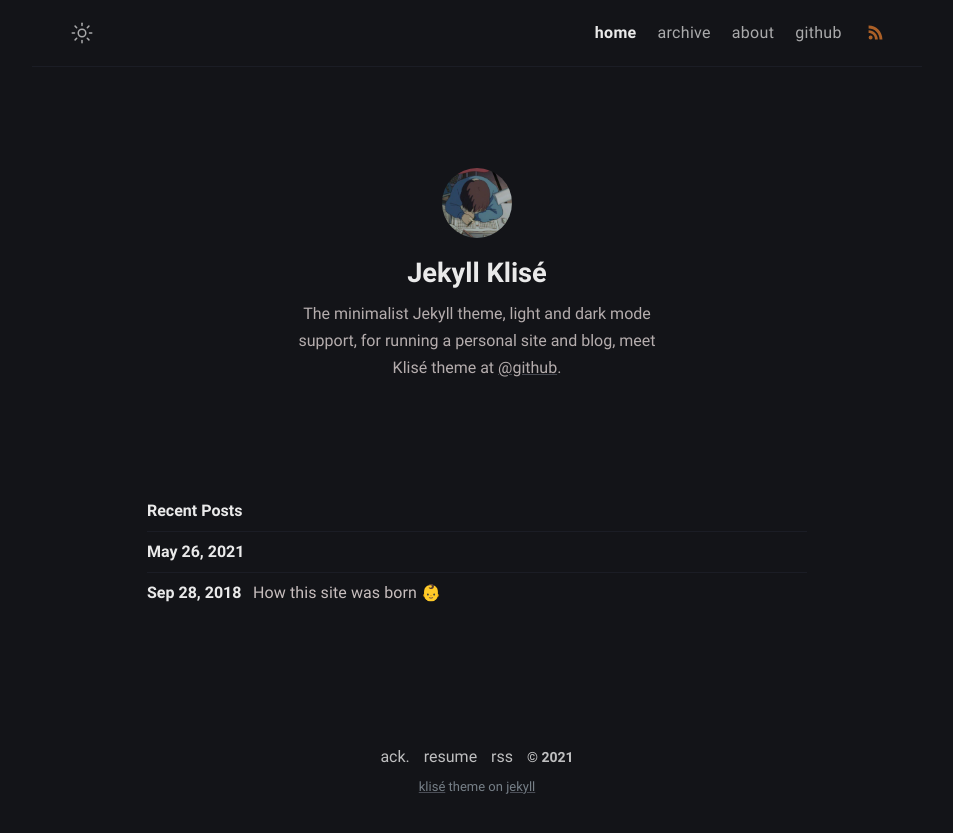
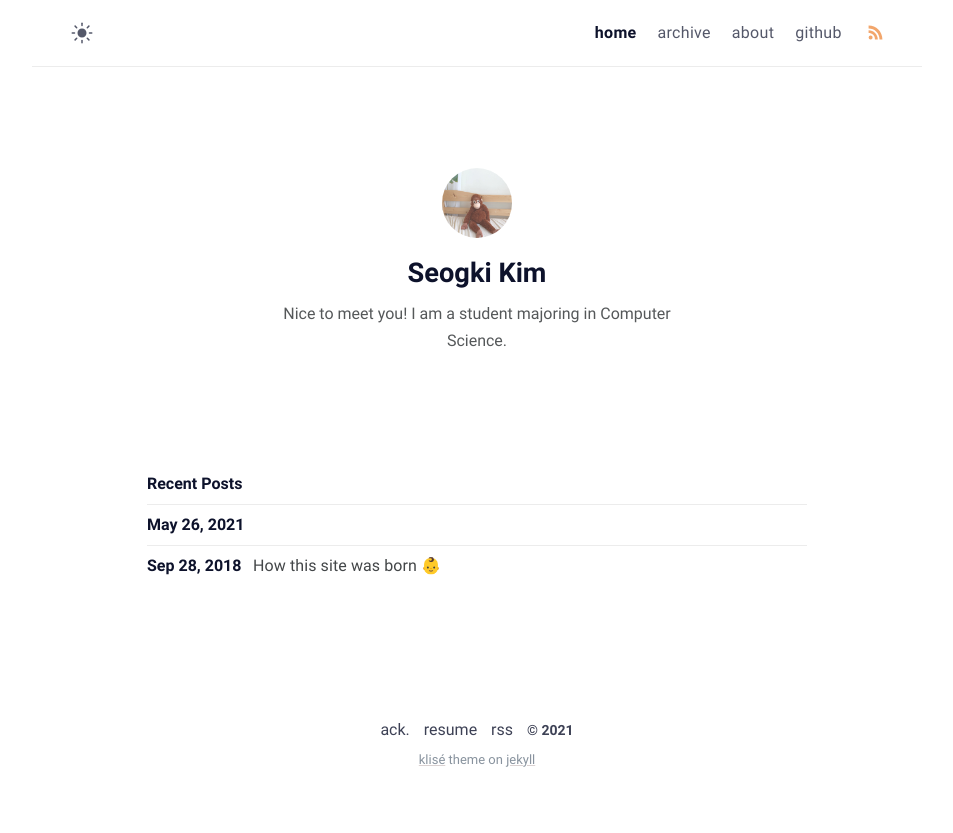
Before and after one commit to ikgoes/ikgoes.github.io, a Jekyll site: the page built from index.md, in a window 1280 px wide. Shown: the top 833 px of the page, without its empty margins (163-1116 px from the left). Built offline with Jekyll 4.4.1, drawn with Linux system fonts in a browser that asks for light colours.

Commit message:
changed config of blog

```diff
--- a/_config.yml
+++ b/_config.yml
@@ -1,32 +1,30 @@
 # Site settings
-title: Klise Theme # site title
-description: >- # site description
-  He's writing in Bahasa about web technology and experience as a journal
-  for documentation things that he learned, meet him <a href="https://github.com/piharpi" target="_blank" rel="noopener">@github</a>.
+title: ikgoes blog # site title
+description: >- # site description He's writing in Bahasa about web technology and experience as a journal for documentation things that he learned, meet him <a href="https://github.com/piharpi" target="_blank" rel="noopener">@github</a>.
+  This page helps my memory to be visible.
 lang: en-US # default lang
-timezone: Asia/Jakarta # set your timezone
-image: assets/img/ogp.png # This image used for Open Graph more info https://ogp.me/
-repo: https://github.com/piharpi/jekyll-klise # site repo [optional]
-mode: dark # default theme "dark" | "light"
+timezone: Asia/SouthKorea # set your timezone
+image: assets/img/avatar1.jpg # This image used for Open Graph more info https://ogp.me/
+repo: https://github.com/ikgoes # site repo [optional]
+mode: light # default theme "dark" | "light"
 
 # Profile settings
 author:
-  name: Jekyll Klisé # author name
-  bio: >- # tell to the world
-    The minimalist Jekyll theme, light and dark mode support, for running a personal site and blog,
-    meet Klisé theme at <a href="https://github.com/piharpi/jekyll-klise" target="_blank" rel="noopener">@github</a>.
-  username: username # general username
-  github: github_username # github username
-  twitter: twitter_username # twitter username
-  facebook: facebook_username # facebook username
-  email: your-email@email.com # email adress
-  avatar: /assets/img/avatar.jpg # change with your own avatar
+  name: Seogki Kim # author name
+  bio: >- # tell to the world    # The minimalist Jekyll theme, light and dark mode support, for running a personal site and blog, meet Klisé theme at <a href="https://github.com/piharpi/jekyll-klise" target="_blank" rel="noopener">@github</a>.
+    Nice to meet you! I am a student majoring in Computer Science.
+  username: seogki # general username
+  github: github_seogki # github username
+  twitter:  # twitter username
+  facebook:  # facebook username
+  email: skkim4968@email.com # email adress
+  avatar: /assets/img/avatar1.jpg # change with your own avatar
 
 # URL settings
-url: "https://klise.now.sh" #
+url:  # 아무 url
 baseurl:
 permalink: /:title/
-google_analytics: # leave it blank if not wish
+google_analytics: 'G-GZ7DVT11X8' # leave it blank if not wish
 fb_appid:
 
 # Collection setting
```
Also changed, not shown: assets/img/avatar1.jpg (added), klise.gemspec.
